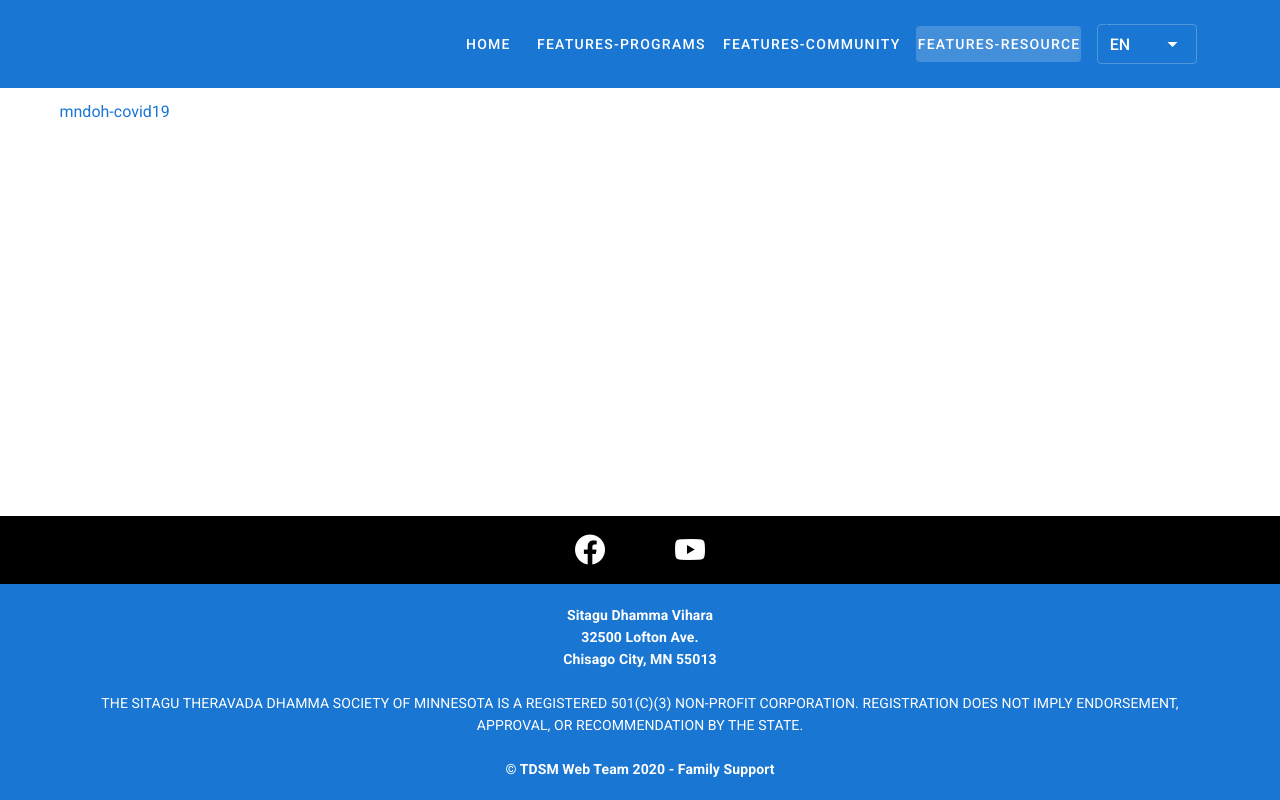
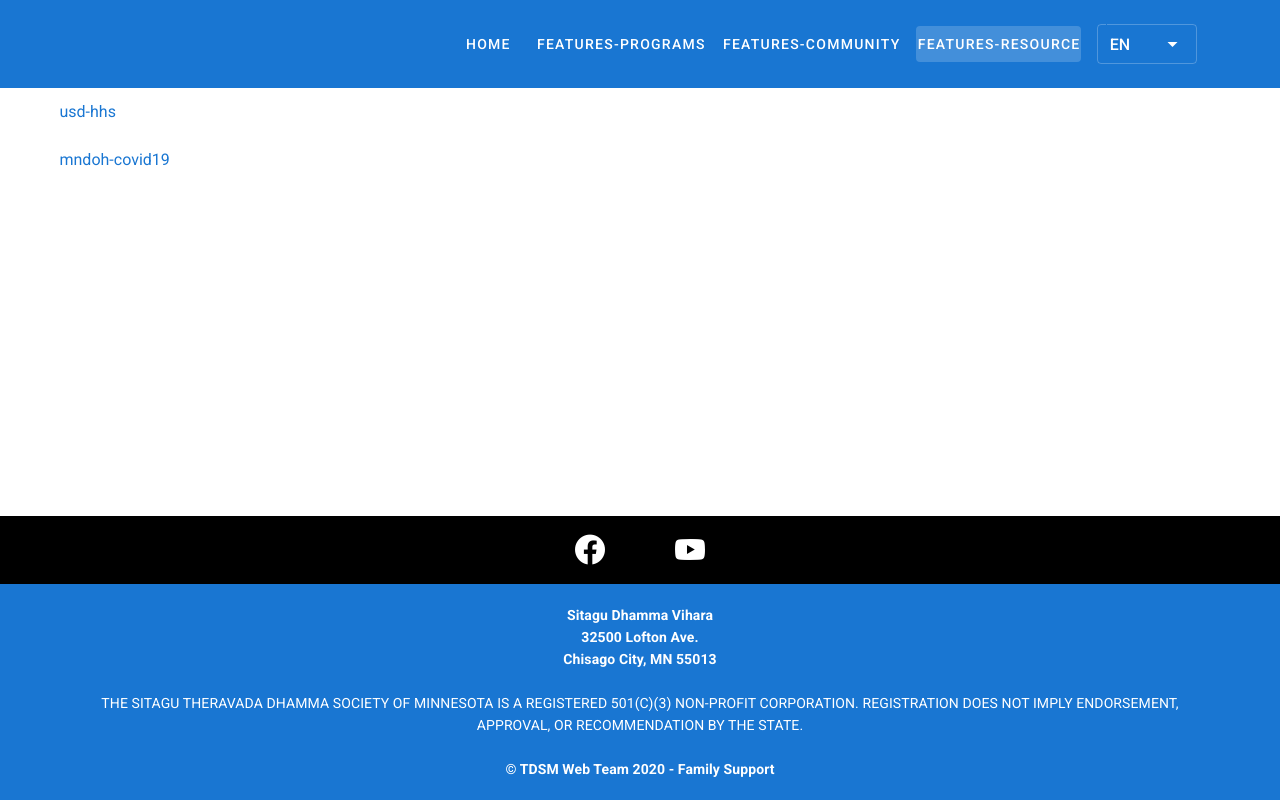
Before and after one commit to minhtut/tdsm-family-support, a Vue app: page /resource in a window 1280 px wide. Built offline with nearby package versions, Linux system fonts and the light colour scheme.

Commit message:
Added HHS.

```diff
--- a/src/locales/en.json
+++ b/src/locales/en.json
@@ -12,5 +12,6 @@
   "page-programs": "Programs page.",
   "page-resource": "Resource page.",
   "page-community": "Community page.",
+  "usd-hhs": "The U.S. Department of Health and Human Services",
   "mndoh-covid19": "Minnesota Department of Health COVID-19 Information"
 }
--- a/src/locales/my.json
+++ b/src/locales/my.json
@@ -12,5 +12,6 @@
   "page-programs": "အစီအစဉ် မျက်နှာ။",
   "page-resource": "အသုံးပြု စာမျက်နှာ။",
   "page-community": "အသိုင်းအဝိုင်း စာမျက်နှာ။",
-  "mndoh-covid19": "Minnesota ကျန်းမာရေးဌာန COVID-19 သတင်းအချက်အလက်"
+  "usd-hhs": "အမေရိကန် ကျန်းမာရေးနှင့်လူ့ ဝန်ဆောင်ဌာန",
+  "mndoh-covid19": "မင်နီဆိုတာ ကျန်းမာရေးဌာန COVID-19 သတင်းအချက်အလက်"
 }
--- a/src/views/Resource.vue
+++ b/src/views/Resource.vue
@@ -1,6 +1,20 @@
 <template>
   <div class="resource">
     <v-container>
+      <a
+        v-if="$i18n.locale == 'EN'"
+        style="text-decoration: none"
+        href="https://www.hhs.gov/"
+        target="_blank"
+        >{{ $t("usd-hhs") }}</a
+      >
+      <a
+        v-else
+        style="text-decoration: none"
+        href="https://translate.google.com/translate?hl=en&sl=en&tl=my&u=https%3A%2F%2Fwww.hhs.gov"
+        target="_blank"
+        >{{ $t("usd-hhs") }}</a
+      ><br /><br />
       <a
         v-if="$i18n.locale == 'EN'"
         style="text-decoration: none"
@@ -22,7 +36,6 @@
 <script>
 export default {
   name: "Resource",
-  data: () => ({
-  }),
+  data: () => ({}),
 };
 </script>
```
